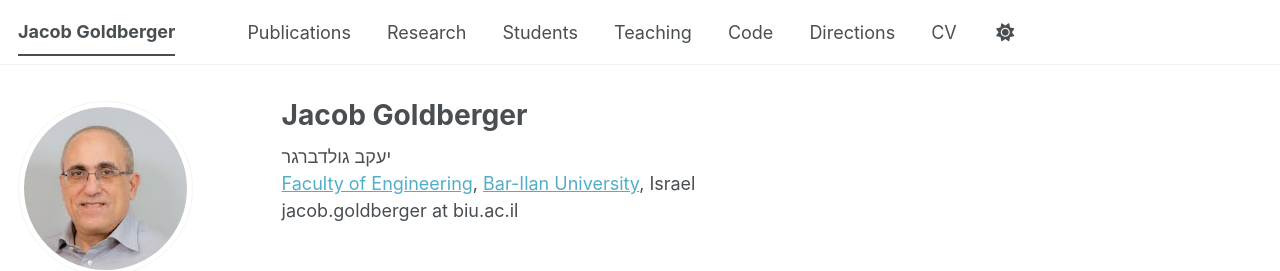
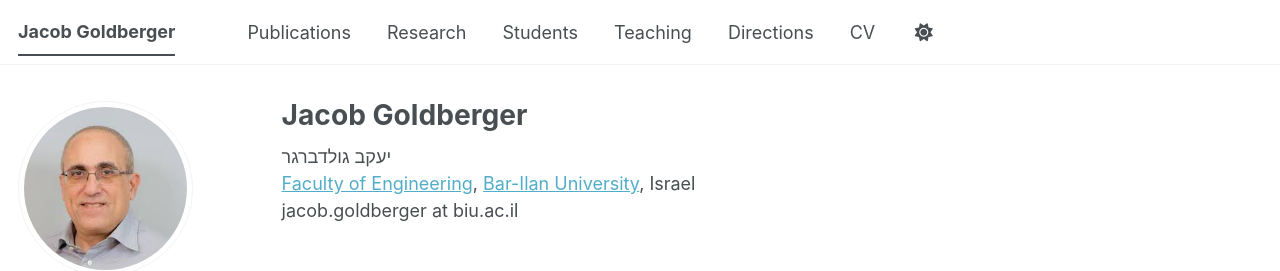
Before and after one commit to jacob-goldberger/jacob-goldberger.github.io, a Jekyll site: the page built from _pages/about.md, in a window 1280 px wide. Shown: the top 271 px of the page. Built offline with Jekyll 4.4.1, drawn with Linux system fonts in a browser that asks for light colours; a style sheet for code colours, icons or effects is not loaded.

Commit message:
Update navigation.yml

```diff
--- a/_data/navigation.yml
+++ b/_data/navigation.yml
@@ -20,9 +20,6 @@ main:
   - title: "Teaching"
     url: /teaching/
 
-  - title: "Code"
-    url: /code/
-
   - title: "Directions"
     url: /directions/
 
```
